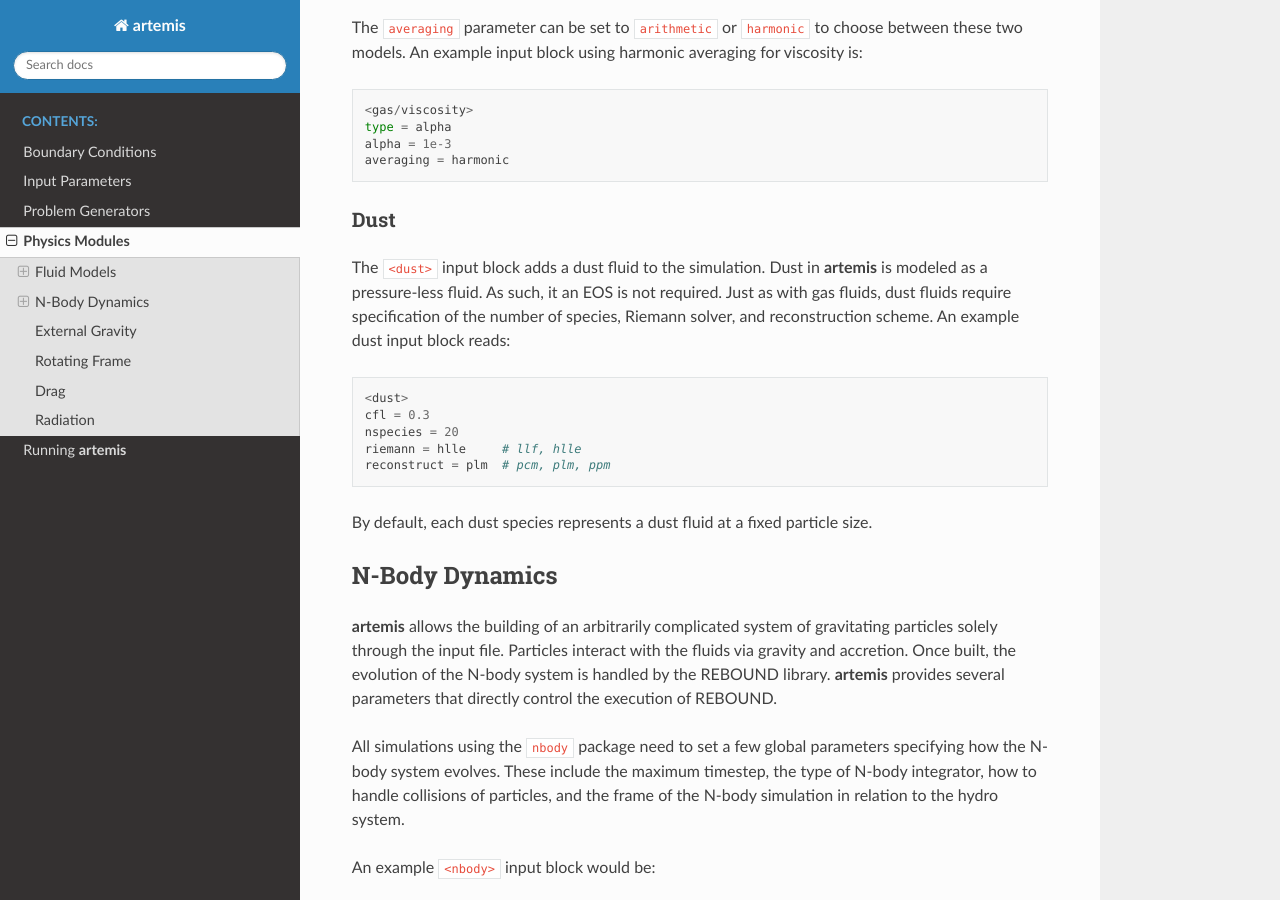
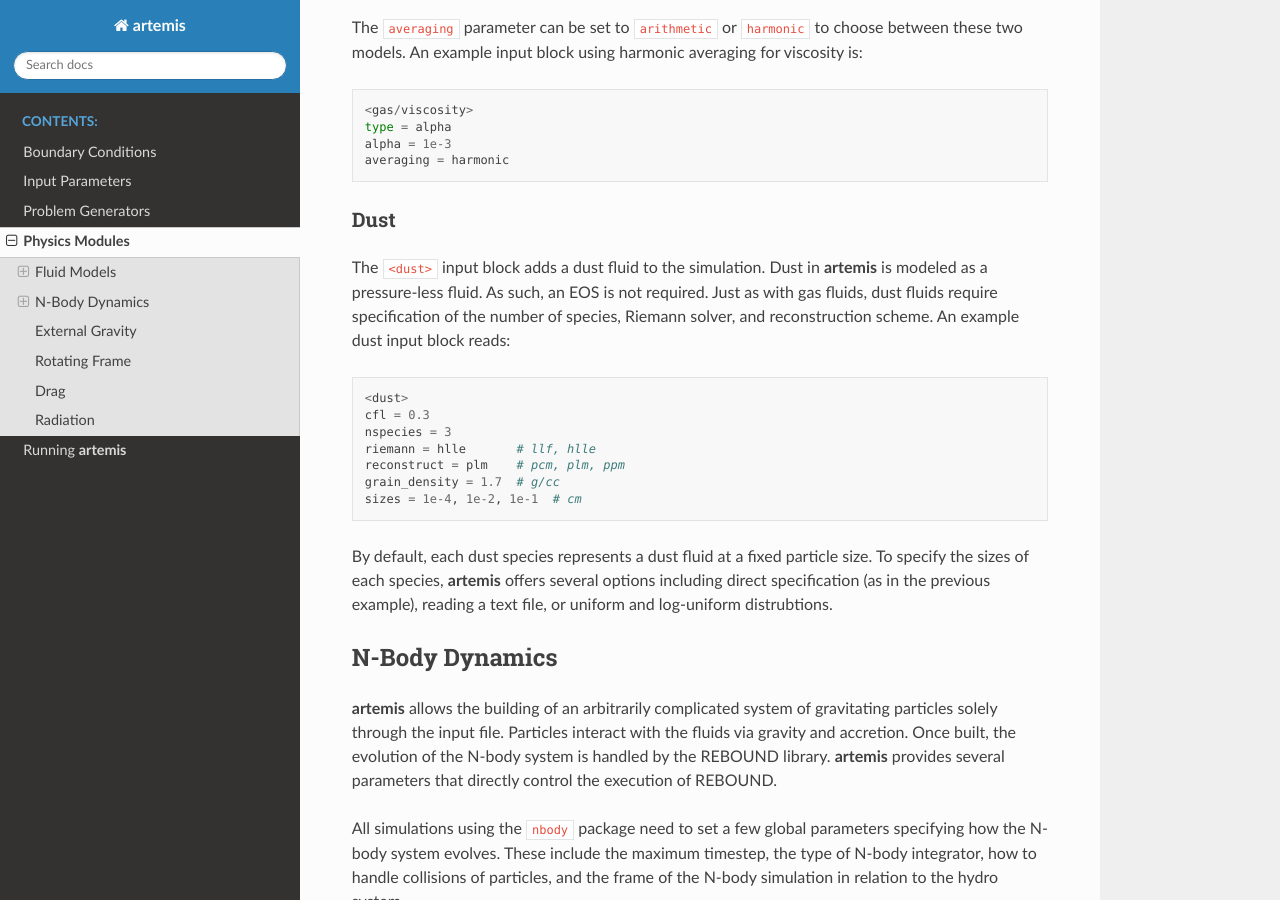
Before and after one commit to lanl/artemis, a Sphinx documentation site: the page built from doc/src/physics.rst, in a window 1280 px wide and 900 px high, scrolled down 5532 px. Built offline with Sphinx 7.4.7 and the Read the Docs theme 3.1.0, drawn with Linux system fonts in a browser that asks for light colours; some of the changed text lies outside the part shown.

Commit message:
Update docs for dust and gravity

```diff
--- a/doc/src/physics.rst
+++ b/doc/src/physics.rst
@@ -290,7 +290,7 @@
 ^^^^
 
 The ``<dust>`` input block adds a dust fluid to the simulation.
-Dust in |code| is modeled as a pressure-less fluid. As such, it an EOS is not required.
+Dust in |code| is modeled as a pressure-less fluid. As such, an EOS is not required.
 Just as with gas fluids, dust fluids require specification of the number of species, Riemann solver, and reconstruction scheme.
 An example dust input block reads:
 
@@ -298,11 +298,14 @@
 
    <dust>
    cfl = 0.3
-   nspecies = 20
-   riemann = hlle     # llf, hlle
-   reconstruct = plm  # pcm, plm, ppm
+   nspecies = 3
+   riemann = hlle       # llf, hlle
+   reconstruct = plm    # pcm, plm, ppm
+   grain_density = 1.7  # g/cc
+   sizes = 1e-4, 1e-2, 1e-1  # cm
 
 By default, each dust species represents a dust fluid at a fixed particle size.
+To specify the sizes of each species, |code| offers several options including direct specification (as in the previous example), reading a text file, or uniform and log-uniform distrubtions.
 
 
 N-Body Dynamics
@@ -626,11 +629,12 @@
 
 To activate external gravity, there must be a ``<gravity>`` node and ``gravity = true`` under the ``<physics>`` node.
 The ``<gravity>`` requires setting the parameter ``gm``, typically this is set to ``gm = 1.0``.
+In addition to ``gm``, the ``tstart`` and ``tstop`` parameters control when gravity is active.
 
-The specific model for the gravitational acceleration, :math:`\mathbf{g}`, is controlled by the ``type`` parameter.
+The specific model for the gravitational acceleration, :math:`\mathbf{g}`, is controlled by adding the appropriate subnode.
 Available options are:
 
-* ``type = constant``
+* ``<gravity/constant>``
 
   This specifies a constant gravitational acceleration. The components of :math:`\mathbf{g}` in each direction are required.
   An example input block that sets :math:`\mathbf{g}=-1.0 \mathbf{\hat{z}}` is,
@@ -638,13 +642,13 @@
   ::
 
    <gravity>
-   type = constant
    gm = 1.0
+   <gravity/constant>
    gx1 = 0.0
    gx2 = 0.0
    gx3 = -1.0
 
-* ``type = point``
+* ``<gravity/point>``
 
   This adds the gravitational acceleration, :math:`\mathbf{g} = - GM /r^2`, from a point mass.
   The potential can be (optionally) softened by adding a fixed number to the distance of a cell to the point mass.
@@ -654,8 +658,8 @@
   ::
 
    <gravity>
-   type = point
    gm = 1.0
+   <gravity/point>
    x = 0.0
    y = 0.0
    z = 0.0
@@ -663,7 +667,7 @@
    sink = 1e-3        # Mass accretion radius
    sink_rate = 30.0   # Mass removal rate
 
-* ``type = binary``
+* ``<gravity/binary>``
 
   This adds two point masses in a fixed binary orbit.
   In addition to the softening and accretion prescriptions described above, there are also parameters that describe the binary orbit.
@@ -672,8 +676,8 @@
   ::
 
    <gravity>
-   type = binary
    gm = 1.0            # Binary total GM
+   <gravity/binary>
    x = 0.0             # Binary x center of mass
    y = 0.0             # Binary y center of mass
    z = 0.0             # Binary z center of mass
@@ -692,18 +696,18 @@
    f = 0.0             # Binary true anomaly (in degrees)
 
 
-* ``type = nbody``
+* ``<gravity/nbody>``
 
   This indicates that the gravitational force will be calculated by the N-body system defined in the ``<nbody>`` input block.
-  The only parameter required when ``type = nbody`` is the ``gm`` parameter.
+  The only parameter required is the ``gm`` parameter.
   Note that the total mass of the system defined in the ``<nbody>`` block will be rescaled to ``gm``.
   An example input block would thus read:
 
   ::
 
    <gravity>
-   type = nbody
    gm = 1.0
+   <gravity/nbody>
 
 See `N-Body Dynamics`_ for a description of how to set up the N-body system.
 
```
